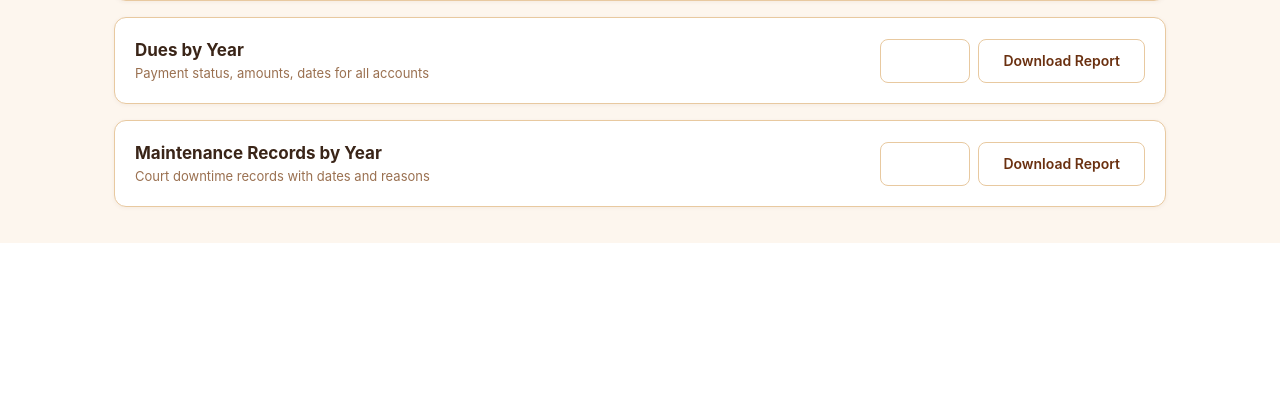
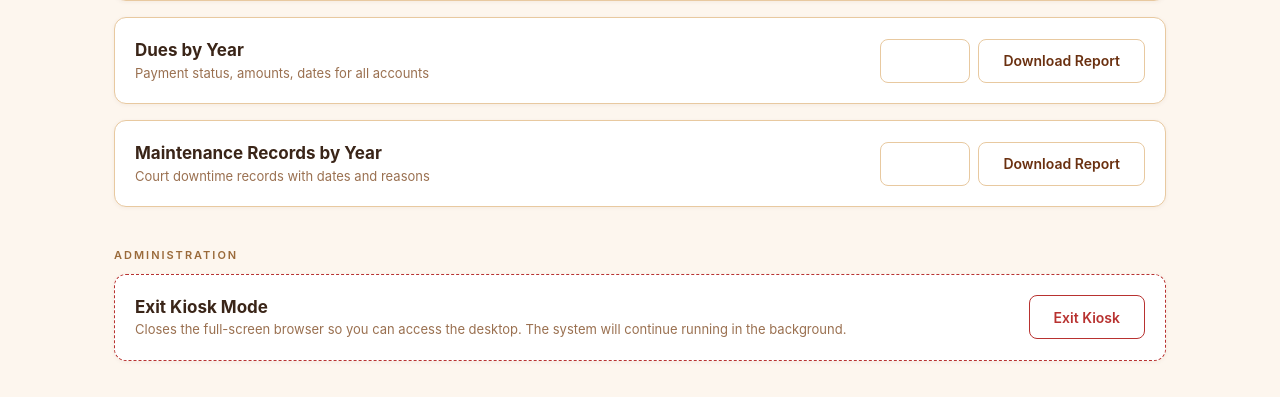
Before and after one commit to ITP258Team5/Sunset-Courts-Software, a Python web app: template templates/export.html in a window 1280 px wide. Shown: the part 562-959 px from the top of the page. Before the commit the page ends 805 px from the top, so only its background shows below. Run offline with Jinja, Linux system fonts and the light colour scheme; the template is opened without the code that fills it, so the values that code supplies are empty.

Commit message:
Exit Kiosk Button
self explanatory

```diff
--- a/templates/export.html
+++ b/templates/export.html
@@ -99,4 +99,17 @@
         </div>
     </form>
 </div>
+
+<div class="section-label" style="margin-top:40px;">Administration</div>
+<div class="card" style="border-color:var(--danger);border-style:dashed;">
+    <div class="flex-between">
+        <div>
+            <strong>Exit Kiosk Mode</strong>
+            <p style="color:var(--text-muted);font-size:13px;">Closes the full-screen browser so you can access the desktop. The system will continue running in the background.</p>
+        </div>
+        <form method="POST" action="{{ url_for('exit_kiosk') }}" onsubmit="return confirm('Exit kiosk mode? The browser will close.');">
+            <button type="submit" class="btn btn-outline" style="color:var(--danger);border-color:var(--danger);">Exit Kiosk</button>
+        </form>
+    </div>
+</div>
 {% endblock %}
```
